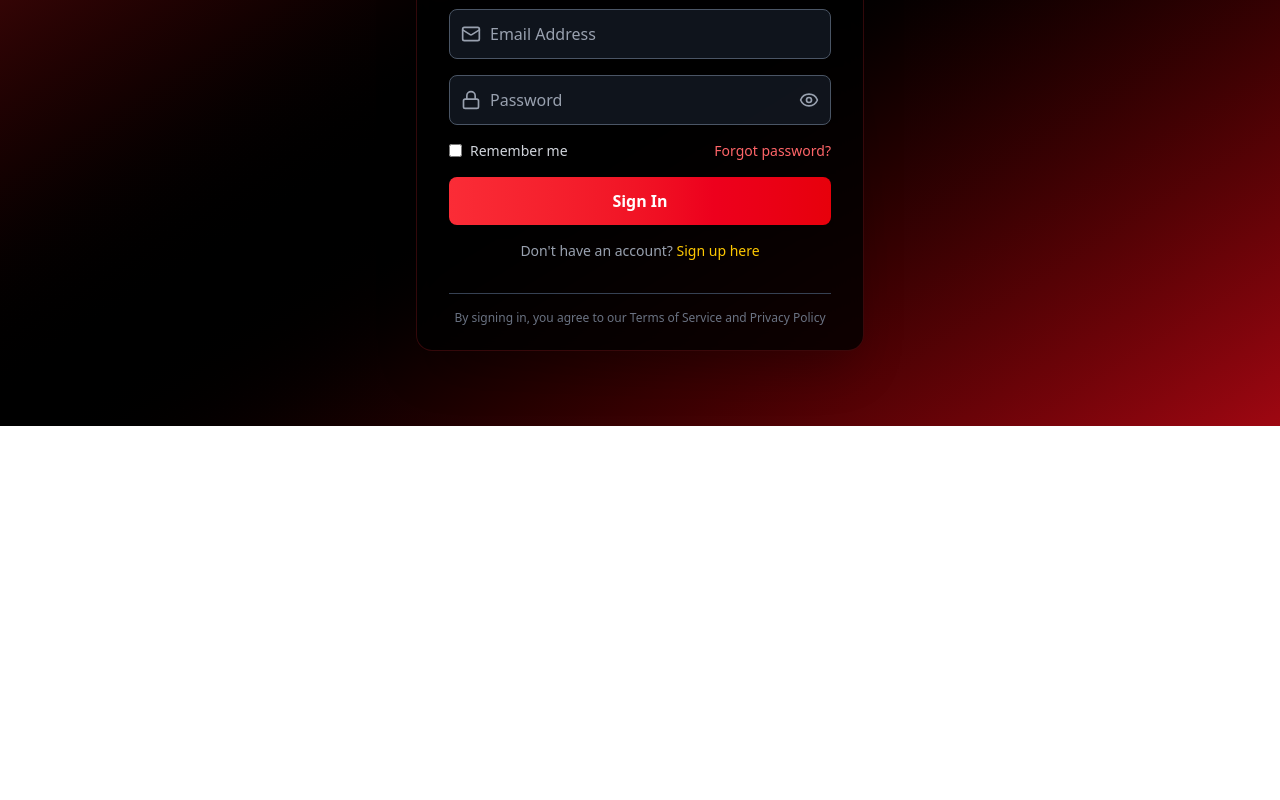
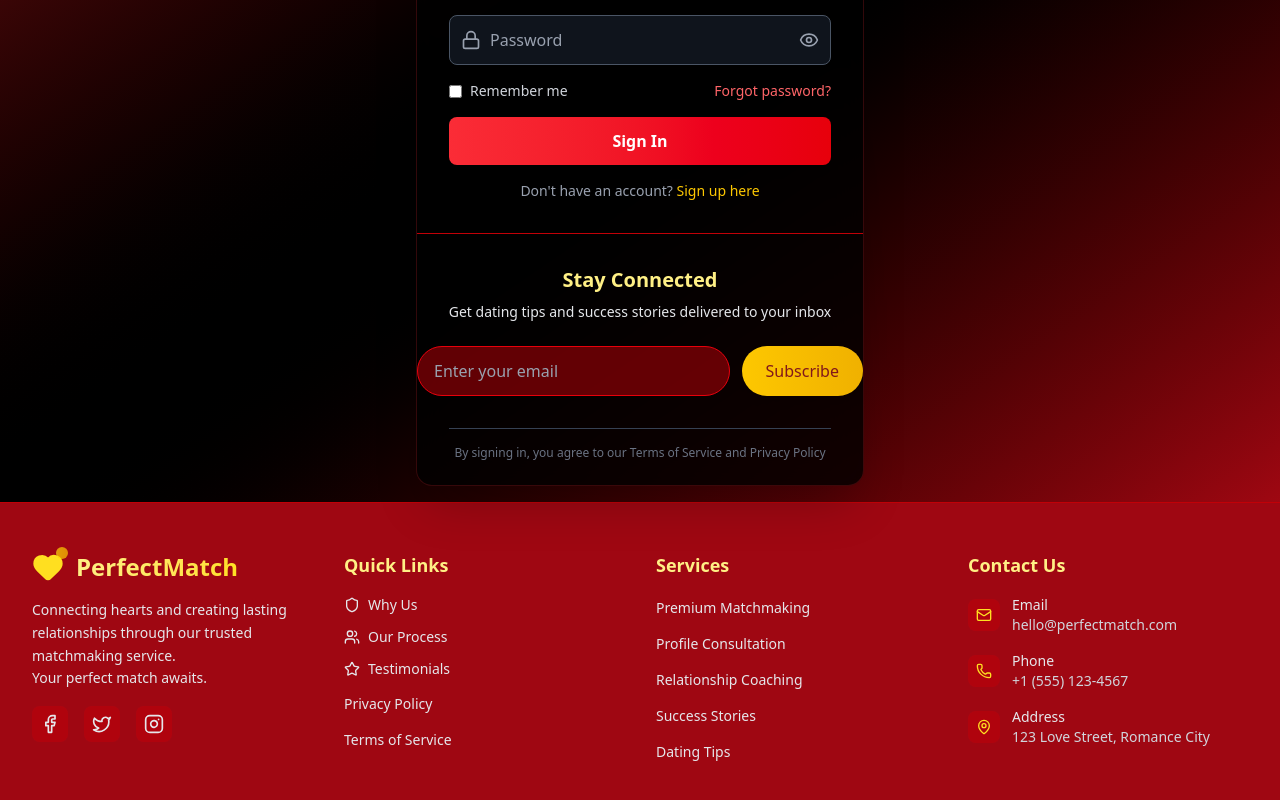
Before and after one commit to megbasrur/OggnTechMatrimonial, a React (Vite) app: page /login in a window 1280 px wide. Shown: the part 410-1210 px from the top of the page. Before the commit the page ends 836 px from the top, so only its background shows below. Built offline with nearby package versions, Linux system fonts and the light colour scheme; the HTML template or start-up script is replaced by a standard one.

Commit message:
Added the footer

```diff
--- a/src/App.jsx
+++ b/src/App.jsx
@@ -4,6 +4,7 @@ import Navbar from './components/Navbar'
 import LoginSignup from './components/LoginSignup'
 
 import { Routes, Route } from 'react-router-dom';
+import Footer from './components/Footer';
 function App() {
 
   return (
@@ -13,6 +14,7 @@ function App() {
         <Route path='/' element={<LandingPage/>} />
         <Route path='/login' element={<LoginSignup/>}/>
       </Routes>
+      <Footer/>
     </>
   )
 }
--- /dev/null
+++ b/src/components/Footer.jsx
@@ -0,0 +1,185 @@
+import React from 'react';
+import { Heart, Mail, Phone, MapPin, Facebook, Twitter, Instagram, Shield, Users, Star } from 'lucide-react';
+
+const Footer = () => {
+  return (
+    <footer className="bg-red-800 border-t border-red-700">
+      <div className="max-w-7xl mx-auto px-4 sm:px-6 lg:px-8">
+        {/* Main Footer Content */}
+        <div className="py-12 grid grid-cols-1 md:grid-cols-2 lg:grid-cols-4 gap-8">
+          {/* Logo and Description */}
+          <div className="lg:col-span-1">
+            <div className="flex items-center space-x-3 group mb-4">
+              <div className="relative">
+                <Heart className="w-8 h-8 transition-all duration-300 text-yellow-300 group-hover:scale-110 group-hover:text-yellow-200"
+                fill="currentColor" />
+                <div className="absolute -top-1 -right-1 w-3 h-3 bg-gradient-to-r from-yellow-300 to-yellow-400 rounded-full opacity-80 animate-pulse"></div>
+              </div>
+              <span className="text-2xl font-bold bg-gradient-to-r from-yellow-200 to-yellow-300 bg-clip-text text-transparent">
+                PerfectMatch
+              </span>
+            </div>
+            <p className="text-gray-200 text-sm leading-relaxed mb-4">
+              Connecting hearts and creating lasting relationships through our trusted matchmaking service. <br /> Your perfect match awaits.
+            </p>
+            <div className="flex space-x-4">
+              <a
+                href="#"
+                className="p-2 rounded-lg bg-red-700/50 text-gray-200 hover:text-yellow-300 hover:bg-red-700 transition-all duration-300 hover:scale-110 group"
+              >
+                <Facebook className="w-5 h-5 transition-transform duration-300 group-hover:scale-110" />
+              </a>
+              <a
+                href="#"
+                className="p-2 rounded-lg bg-red-700/50 text-gray-200 hover:text-yellow-300 hover:bg-red-700 transition-all duration-300 hover:scale-110 group"
+              >
+                <Twitter className="w-5 h-5 transition-transform duration-300 group-hover:scale-110" />
+              </a>
+              <a
+                href="#"
+                className="p-2 rounded-lg bg-red-700/50 text-gray-200 hover:text-yellow-300 hover:bg-red-700 transition-all duration-300 hover:scale-110 group"
+              >
+                <Instagram className="w-5 h-5 transition-transform duration-300 group-hover:scale-110" />
+              </a>
+            </div>
+          </div>
+
+          {/* Quick Links */}
+          <div>
+            <h3 className="text-lg font-semibold text-yellow-200 mb-4">Quick Links</h3>
+            <ul className="space-y-3">
+              <li>
+                <a
+                  href="#why"
+                  className="flex items-center space-x-2 text-gray-200 hover:text-yellow-300 transition-all duration-300 group text-sm"
+                >
+                  <Shield className="w-4 h-4 transition-transform duration-300 group-hover:scale-110" />
+                  <span>Why Us</span>
+                </a>
+              </li>
+              <li>
+                <a
+                  href="#process"
+                  className="flex items-center space-x-2 text-gray-200 hover:text-yellow-300 transition-all duration-300 group text-sm"
+                >
+                  <Users className="w-4 h-4 transition-transform duration-300 group-hover:scale-110" />
+                  <span>Our Process</span>
+                </a>
+              </li>
+              <li>
+                <a
+                  href="#testimonials"
+                  className="flex items-center space-x-2 text-gray-200 hover:text-yellow-300 transition-all duration-300 group text-sm"
+                >
+                  <Star className="w-4 h-4 transition-transform duration-300 group-hover:scale-110" />
+                  <span>Testimonials</span>
+                </a>
+              </li>
+              <li>
+                <a
+                  href="#"
+                  className="text-gray-200 hover:text-yellow-300 transition-all duration-300 text-sm"
+                >
+                  Privacy Policy
+                </a>
+              </li>
+              <li>
+                <a
+                  href="#"
+                  className="text-gray-200 hover:text-yellow-300 transition-all duration-300 text-sm"
+                >
+                  Terms of Service
+                </a>
+              </li>
+            </ul>
+          </div>
+
+          {/* Services */}
+          <div>
+            <h3 className="text-lg font-semibold text-yellow-200 mb-4">Services</h3>
+            <ul className="space-y-3">
+              <li>
+                <a
+                  href="#"
+                  className="text-gray-200 hover:text-yellow-300 transition-all duration-300 text-sm"
+                >
+                  Premium Matchmaking
+                </a>
+              </li>
+              <li>
+                <a
+                  href="#"
+                  className="text-gray-200 hover:text-yellow-300 transition-all duration-300 text-sm"
+                >
+                  Profile Consultation
+                </a>
+              </li>
+              <li>
+                <a
+                  href="#"
+                  className="text-gray-200 hover:text-yellow-300 transition-all duration-300 text-sm"
+                >
+                  Relationship Coaching
+                </a>
+              </li>
+              <li>
+                <a
+                  href="#"
+                  className="text-gray-200 hover:text-yellow-300 transition-all duration-300 text-sm"
+                >
+                  Success Stories
+                </a>
+              </li>
+              <li>
+                <a
+                  href="#"
+                  className="text-gray-200 hover:text-yellow-300 transition-all duration-300 text-sm"
+                >
+                  Dating Tips
+                </a>
+              </li>
+            </ul>
+          </div>
+
+          {/* Contact Info */}
+          <div>
+            <h3 className="text-lg font-semibold text-yellow-200 mb-4">Contact Us</h3>
+            <div className="space-y-4">
+              <div className="flex items-center space-x-3 text-gray-200 group">
+                <div className="p-2 rounded-lg bg-red-700/50 group-hover:bg-red-700 transition-all duration-300">
+                  <Mail className="w-4 h-4 text-yellow-300" />
+                </div>
+                <div>
+                  <p className="text-sm font-medium">Email</p>
+                  <p className="text-sm text-gray-300">hello@perfectmatch.com</p>
+                </div>
+              </div>
+
+              <div className="flex items-center space-x-3 text-gray-200 group">
+                <div className="p-2 rounded-lg bg-red-700/50 group-hover:bg-red-700 transition-all duration-300">
+                  <Phone className="w-4 h-4 text-yellow-300" />
+                </div>
+                <div>
+                  <p className="text-sm font-medium">Phone</p>
+                  <p className="text-sm text-gray-300">+1 (555) 123-4567</p>
+                </div>
+              </div>
+
+              <div className="flex items-center space-x-3 text-gray-200 group">
+                <div className="p-2 rounded-lg bg-red-700/50 group-hover:bg-red-700 transition-all duration-300">
+                  <MapPin className="w-4 h-4 text-yellow-300" />
+                </div>
+                <div>
+                  <p className="text-sm font-medium">Address</p>
+                  <p className="text-sm text-gray-300">123 Love Street, Romance City</p>
+                </div>
+              </div>
+            </div>
+          </div>
+        </div>
+      </div>
+    </footer>
+  );
+};
+
+export default Footer;
--- a/src/components/LandingPage.jsx
+++ b/src/components/LandingPage.jsx
@@ -271,6 +271,7 @@ const LandingPage = () => {
         </div>
       </section>
 
+
      {/* Call to Action */}
 <section className="py-20 bg-gradient-to-r from-yellow-400 to-red-700 text-white text-center">
   <div className="container mx-auto px-4">
--- a/src/components/LoginSignup.jsx
+++ b/src/components/LoginSignup.jsx
@@ -332,6 +332,25 @@ function LoginSignup() {
           </div>
         </div>
 
+        {/* Newsletter Signup */}
+        <div className="py-8 border-t border-red-700">
+          <div className="text-center">
+            <h3 className="text-xl font-semibold text-yellow-200 mb-2">Stay Connected</h3>
+            <p className="text-gray-200 text-sm mb-6">Get dating tips and success stories delivered to your inbox</p>
+            <div className="flex flex-col sm:flex-row max-w-md mx-auto gap-3">
+              <input
+                type="email"
+                placeholder="Enter your email"
+                className="flex-1 px-4 py-3 rounded-full bg-red-700/50 border border-red-600 text-gray-200 placeholder-gray-400 focus:outline-none focus:ring-2 focus:ring-yellow-300 focus:border-transparent transition-all duration-300"
+              />
+              <button className="relative overflow-hidden bg-gradient-to-r from-yellow-400 to-yellow-500 text-red-900 px-6 py-3 rounded-full font-medium shadow-lg hover:shadow-xl transition-all duration-300 hover:scale-105 group">
+                <span className="relative z-10">Subscribe</span>
+                <div className="absolute inset-0 bg-gradient-to-r from-yellow-300 to-yellow-400 opacity-0 group-hover:opacity-100 transition-opacity duration-300"></div>
+              </button>
+            </div>
+          </div>
+        </div>
+
         {/* Footer */}
         <div className="px-8 pb-6">
           <div className="text-center text-xs text-gray-500 border-t border-gray-700 pt-4">
```
